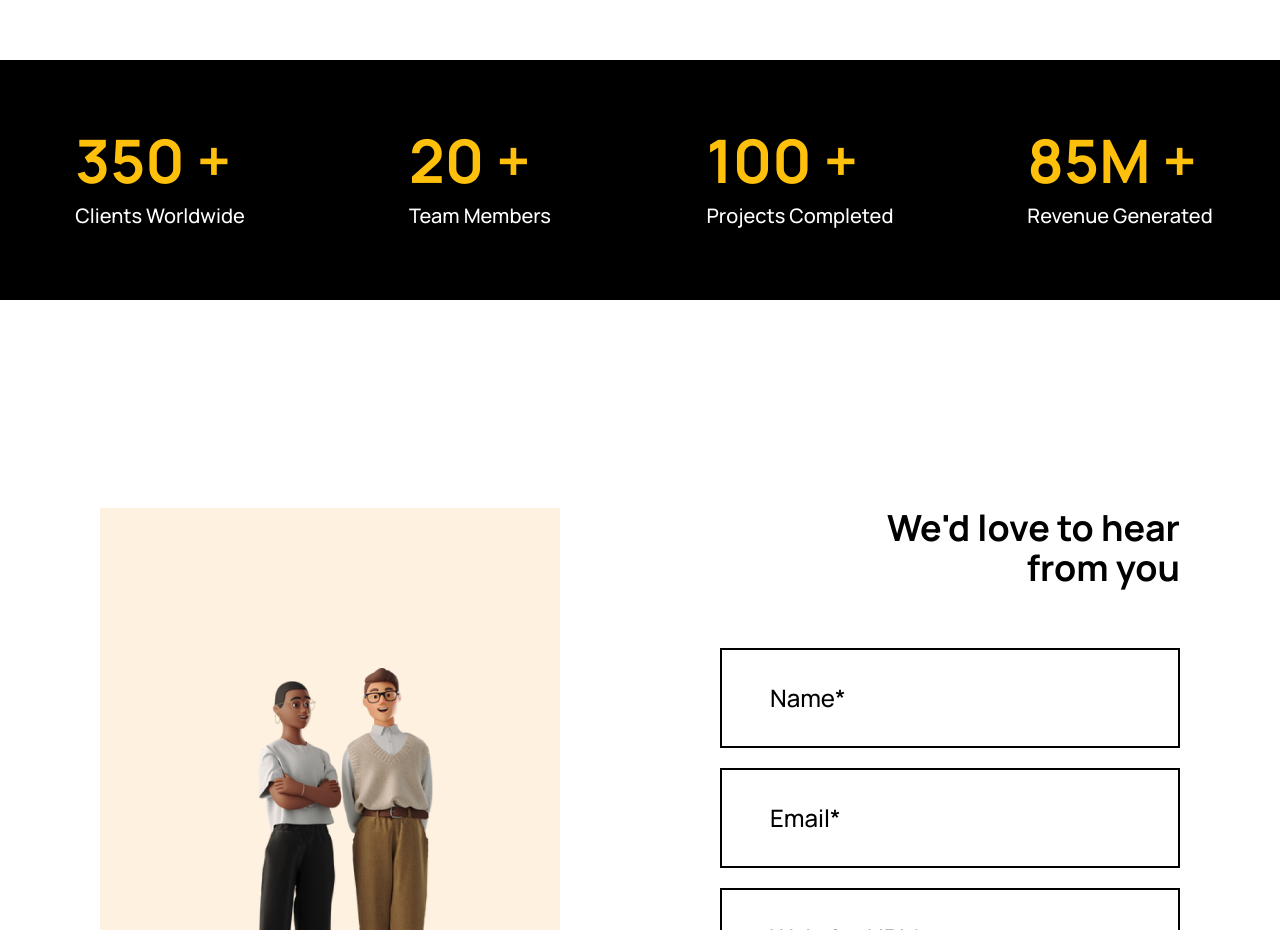
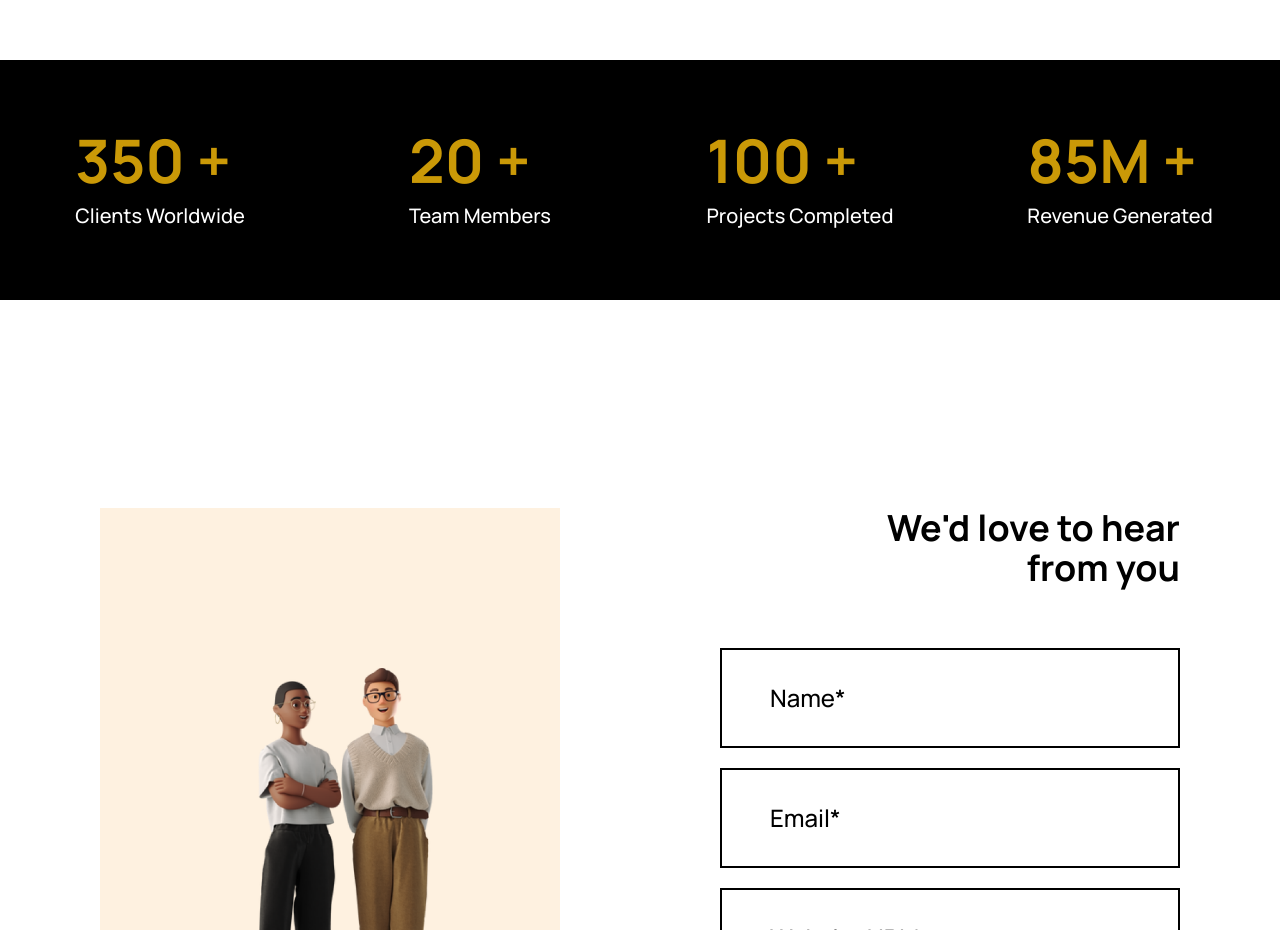
Before and after one commit to VeyselGaziDuran/piton-tech-case, a Next.js app: page / in a window 1280 px wide. Shown: the part 2860-3790 px from the top of the page. Built offline with nearby package versions, Linux system fonts and the light colour scheme.

Commit message:
Refactor SuccessMetrics component to improve code readability and maintainability

```diff
--- a/src/components/SuccessMetrics.tsx
+++ b/src/components/SuccessMetrics.tsx
@@ -4,7 +4,9 @@ const SuccessMetrics = () => {
       <div className="w-full h-60 grid grid-cols-1 md:grid-cols-2 lg:grid-cols-4 justify-items-center">
         <div className="bg-black w-full h-60 flex justify-center items-center flex-col">
           <div className="flex flex-col">
-            <span className="text-metricsYellow font-bold text-6xl">350 +</span>
+            <span className="text-metricsYellow font-bold text-6xl animate-pulse hover:animate-ping cursor-pointer">
+              350 +
+            </span>
             <span className="text-white font-medium text-xl pt-3">
               Clients Worldwide
             </span>
@@ -12,7 +14,9 @@ const SuccessMetrics = () => {
         </div>
         <div className="bg-black w-full h-60 flex justify-center items-center flex-col">
           <div className="flex flex-col">
-            <span className="text-metricsYellow font-bold text-6xl">20 +</span>
+            <span className="text-metricsYellow font-bold text-6xl animate-pulse hover:animate-ping cursor-pointer">
+              20 +
+            </span>
             <span className="text-white font-medium text-xl pt-3">
               Team Members
             </span>
@@ -20,7 +24,9 @@ const SuccessMetrics = () => {
         </div>
         <div className="bg-black w-full h-60 flex justify-center items-center flex-col">
           <div className="flex flex-col">
-            <span className="text-metricsYellow font-bold text-6xl">100 +</span>
+            <span className="text-metricsYellow font-bold text-6xl animate-pulse hover:animate-ping cursor-pointer">
+              100 +
+            </span>
             <span className="text-white font-medium text-xl pt-3">
               Projects Completed
             </span>
@@ -28,7 +34,9 @@ const SuccessMetrics = () => {
         </div>
         <div className="bg-black w-full h-60 flex justify-center items-center flex-col">
           <div className="flex flex-col">
-            <span className="text-metricsYellow font-bold text-6xl">85M +</span>
+            <span className="text-metricsYellow font-bold text-6xl animate-pulse hover:animate-ping cursor-pointer ">
+              85M +
+            </span>
             <span className="text-white font-medium text-xl pt-3">
               Revenue Generated
             </span>
```
